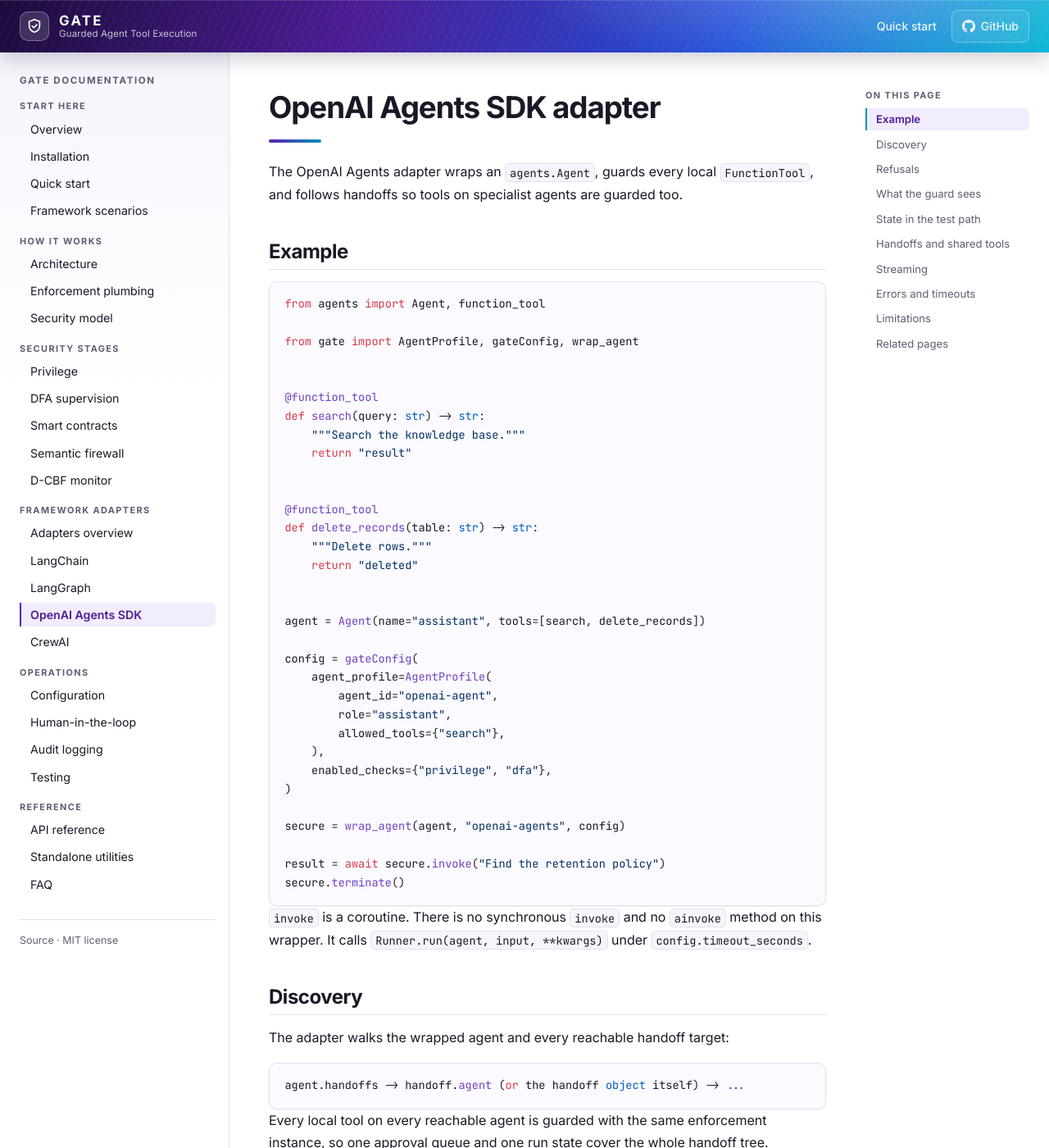
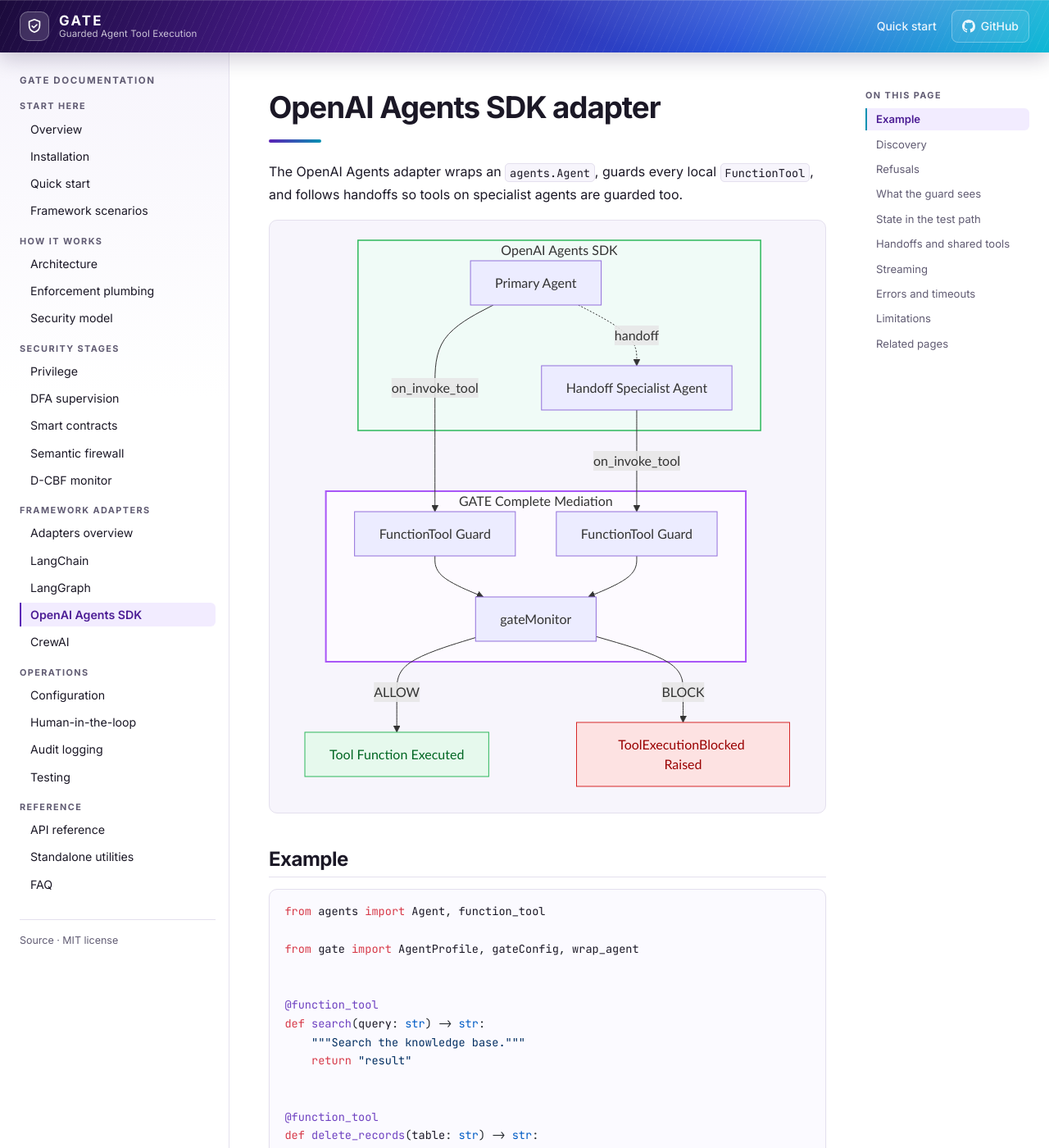
Before and after one commit to CharafeddineMechalikh/GATE, a Jekyll site: the page built from docs/adapters/openai-agents.md, in a window 1280 px wide and 1400 px high. Shown: the whole window at 82% size. Built offline with Jekyll 4.4.1, drawn with Linux system fonts in a browser that asks for light colours; our own code applies the rules of GitHub Pages for plain Markdown files.

Commit message:
docs: add Mermaid architecture diagrams to each framework adapter doc (LangChain, LangGraph, OpenAI Agents, CrewAI)

````diff
--- a/docs/adapters/openai-agents.md
+++ b/docs/adapters/openai-agents.md
@@ -1,6 +1,35 @@
 # OpenAI Agents SDK adapter
 
 The OpenAI Agents adapter wraps an `agents.Agent`, guards every local `FunctionTool`, and follows handoffs so tools on specialist agents are guarded too.
+
+
+```mermaid
+flowchart TD
+    subgraph AgentEnv["OpenAI Agents SDK"]
+        AG["Primary Agent"]
+        HO["Handoff Specialist Agent"]
+        AG -.->|"handoff"| HO
+    end
+
+    subgraph Mediation["GATE Complete Mediation"]
+        FT1["FunctionTool Guard"]
+        FT2["FunctionTool Guard"]
+        MON["gateMonitor"]
+    end
+
+    AG -->|"on_invoke_tool"| FT1
+    HO -->|"on_invoke_tool"| FT2
+    FT1 --> MON
+    FT2 --> MON
+    MON -->|"ALLOW"| RUN["Tool Function Executed"]
+    MON -->|"BLOCK"| STOP["ToolExecutionBlocked Raised"]
+
+    style AgentEnv fill:#f0fbf7,stroke:#2eb85c,stroke-width:1.5px
+    style Mediation fill:#fdfaff,stroke:#a855f7,stroke-width:2px
+    style STOP fill:#fde2e2,stroke:#d62728,color:#990000
+    style RUN fill:#e6f9ed,stroke:#2eb85c,color:#006622
+```
+
 
 ## Example
 
````
Also changed, not shown: docs/adapters/crewai.md (+22 -0 lines), docs/adapters/langchain.md (+29 -0 lines), docs/adapters/langgraph.md (+23 -0 lines).
